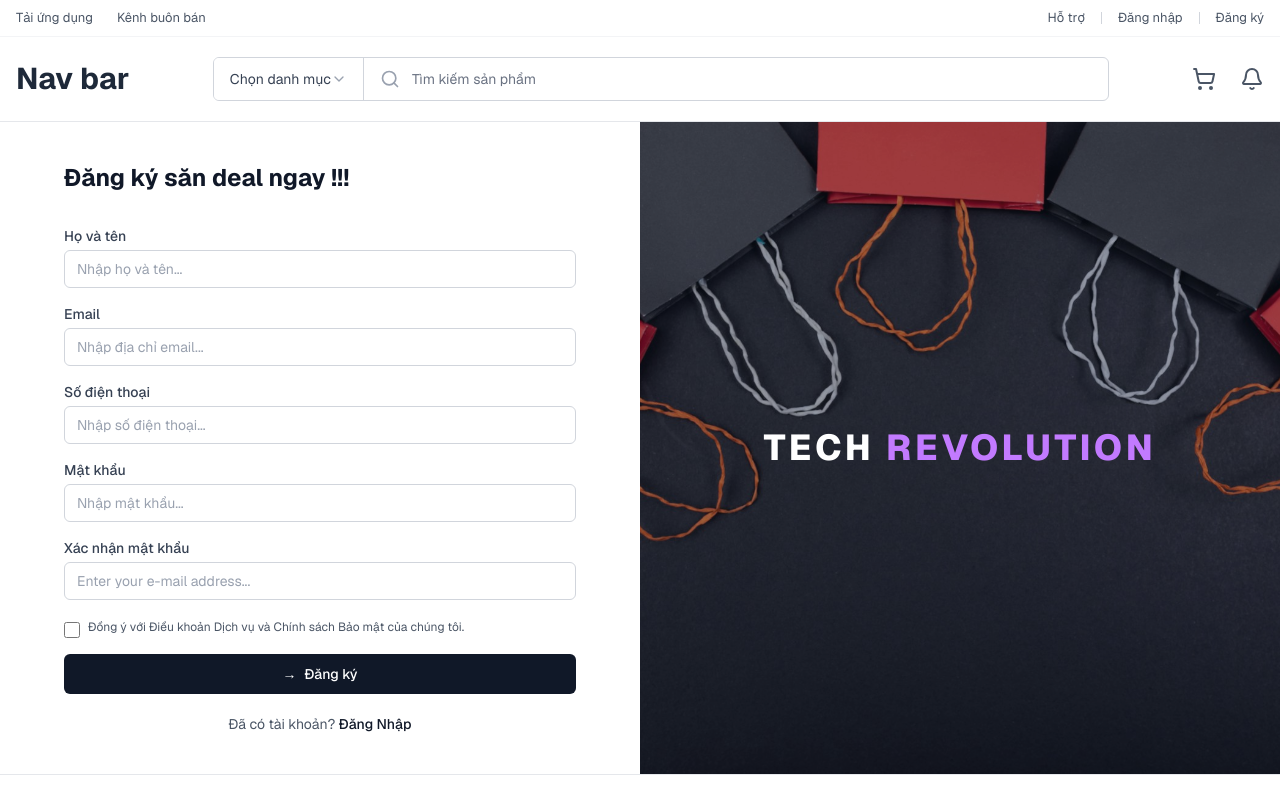
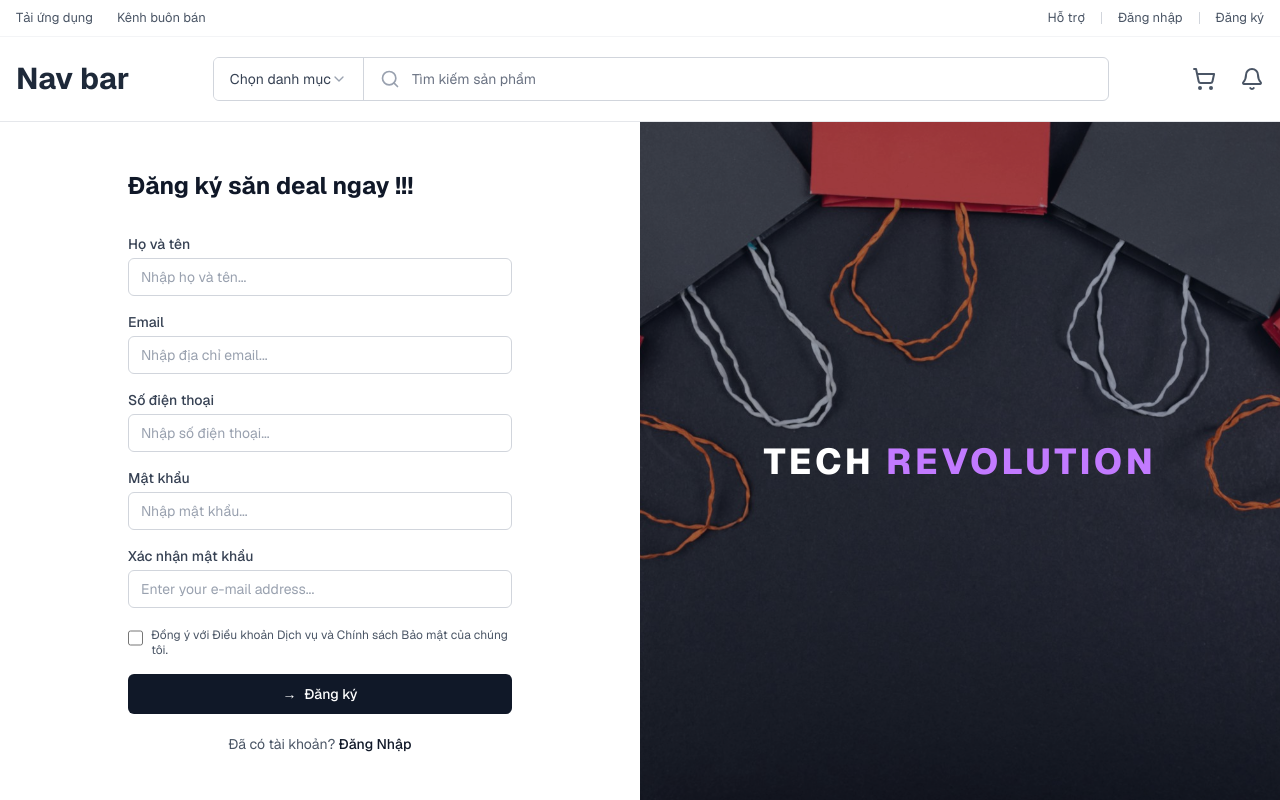
Before and after one commit to Ben2811/social-commerce, a Next.js app: page /register in a window 1280 px wide. Shown: the top 800 px of the page. Built offline with nearby package versions, Linux system fonts and the light colour scheme.

Commit message:
fix: balance form layout with centered max-width container

```diff
--- a/app/register/page.tsx
+++ b/app/register/page.tsx
@@ -92,7 +92,8 @@ export default function RegisterPage() {
       <Navbar />
       <div className="flex flex-1">
         {/* Form Section */}
-        <div className="flex w-full flex-col justify-center overflow-y-auto bg-white px-16 py-10 md:w-1/2">
+        <div className="flex w-full flex-col items-center justify-center bg-white py-12 md:w-1/2">
+          <div className="w-full max-w-md px-8">
           <h2 className="mb-8 text-2xl font-bold text-gray-900">Đăng ký săn deal ngay !!!</h2>
           <form onSubmit={handleSubmit} className="space-y-4">
             <div>
@@ -186,6 +187,7 @@ export default function RegisterPage() {
               Đăng Nhập
             </Link>
           </p>
+          </div>
         </div>
 
         {/* Image Section */}
```
